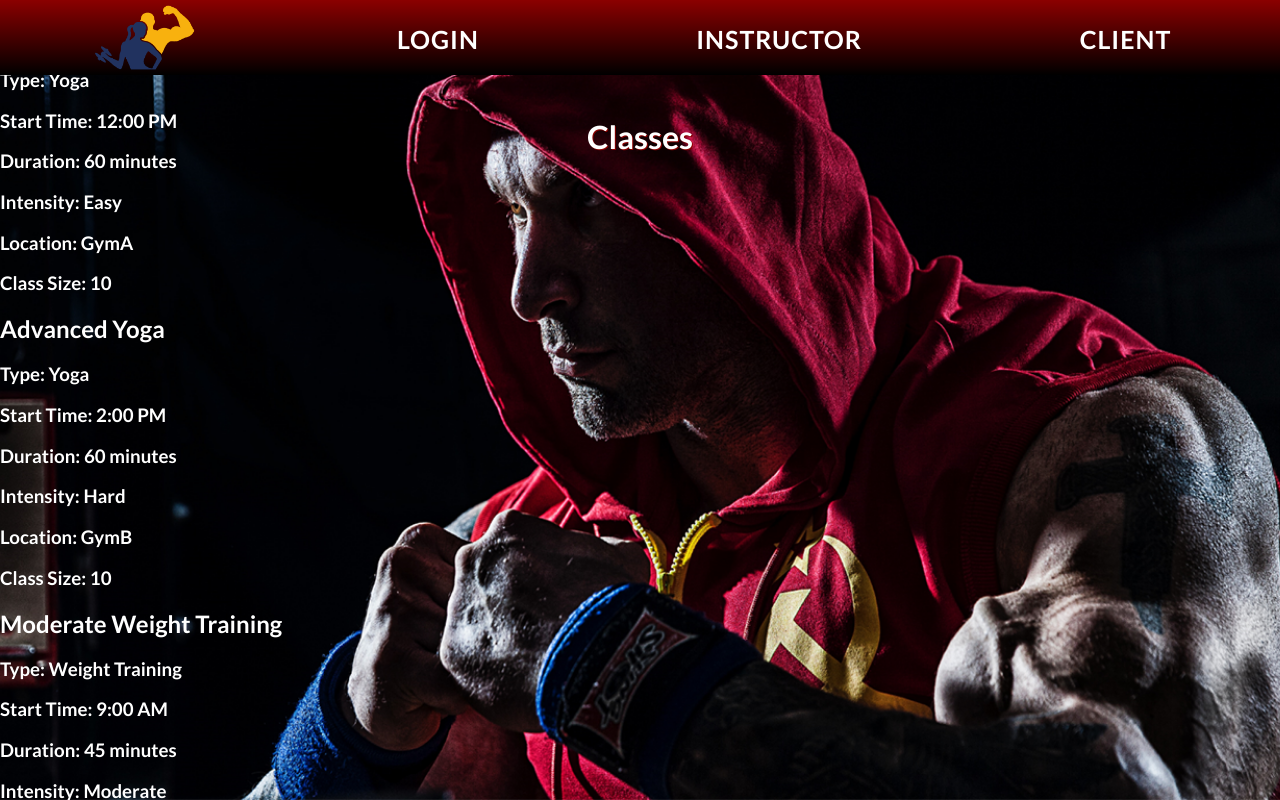
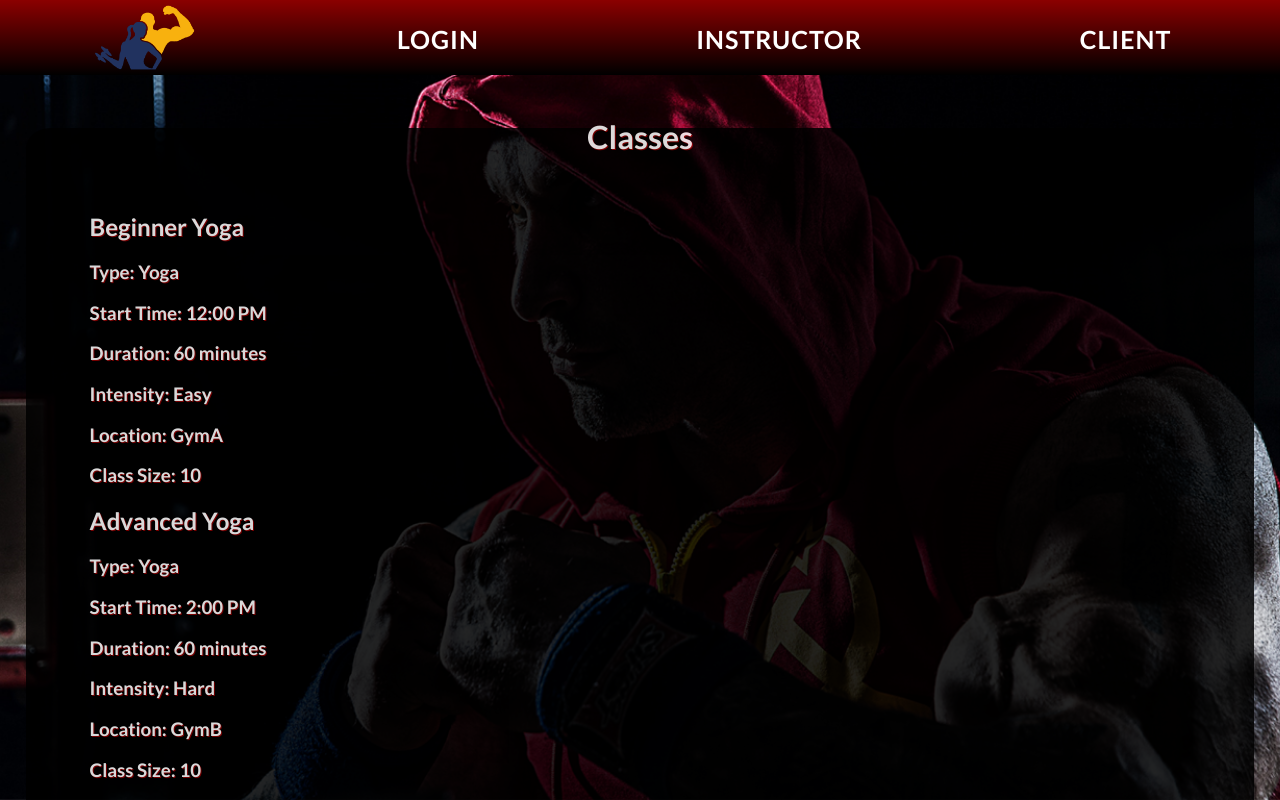
Before and after one commit to Build-Week-AnywhereFitness-1021/front-end, a React (Create React App) app: page /classes in a window 1280 px wide. Built offline with nearby package versions, Linux system fonts and the light colour scheme.

Commit message:
doing some more fixing

```diff
--- a/package.json
+++ b/package.json
@@ -3,6 +3,8 @@
   "version": "0.1.0",
   "private": true,
   "dependencies": {
+    "@material-ui/core": "^4.12.3",
+    "@material-ui/icons": "^4.11.2",
     "@testing-library/jest-dom": "^5.14.1",
     "@testing-library/react": "^11.2.7",
     "@testing-library/user-event": "^12.8.3",
--- a/src/App.js
+++ b/src/App.js
@@ -7,7 +7,6 @@ import ClientPage from './components/Client/ClientPage';
 import ClassesList from './components/Classes/ClassesList';
 import InstructorPage from './components/Instructor/InstructorPage';
 import CreateClassForm from './components/Instructor/CreateClassForm';
-import KettleBells from './Assets/KettleBells.jpg';
 
 function App() {
   return (
--- a/src/components/Cards/ClassCard.js
+++ /dev/null
@@ -1,46 +0,0 @@
-import React from "react";
-import { useHistory } from "react-router-dom";
-import './HomeCards.css';
-
-export const AvailableClassCard = (props) => {
-    const { card } = props;
-    const { push } = useHistory();
-    const handleClick = (e) => {
-        push(`/client/focus/${card.classId}`);
-    };
-    return (
-        <div className="card-available-wrap">
-            <div className="card-available " onClick={handleClick}>
-                <div className="card-info">
-                    <div className="card-available-img-wrap">
-                        <img
-                            src="https://images.unsplash.com/photo-1576678927484-cc907957088c?ixid=MnwxMjA3fDB8MHxwaG90by1wYWdlfHx8fGVufDB8fHx8&ixlib=rb-1.2.1&auto=format&fit=crop&w=334&q=80"
-                            alt="Gym"
-                            className="card-available-img"
-                        />
-                    </div>
-                    <div className="card-name-container">
-                        <h2>{card["class_name"]}</h2>
-                        <p>{card["class_date"]}</p>
-                    </div>
-
-                    <div className="card-time-duration-type-container">
-                        <div className="card-time">
-                            <p>
-                                {card["class_time"]} {card["class_am_or_pm"]}{" "}
-                            </p>
-                        </div>
-                        <div className="card-duration">
-                            <p>{card["class_duration"]} mins</p>
-                        </div>
-                        <div className="card-type">
-                            <p>{card["class_type"]}</p>
-                        </div>
-                    </div>
-                </div>
-            </div>
-        </div>
-    );
-};
-
-export default AvailableClassCard;
--- a/src/components/Cards/HomeCards.css
+++ b/src/components/Cards/HomeCards.css
@@ -1,8 +1,24 @@
-.card-container{
+.cardHolder{
     display: flex;
     flex-wrap: wrap;
+    flex-direction: column;
     justify-content: space-between;
-    margin: 2% 7%;
-    padding: 10%;
+    padding: 5%;
+}
+div.cardHolder {
+     display:flex;
+     flex-direction: column;
+     margin: 10% 2%;
+     flex-wrap:wrap;
+     background-color: black;
+     opacity:85%;
+     border-radius: 2%;
+     box-shadow: darkred;
+     text-shadow: 1px 1px darkred;
+ }
+div.cardHolder h1 {
+    margin-top: -5%;
+}
+div.cardHolder .cards {
 
 }
--- a/src/components/Classes/ClassesList.js
+++ b/src/components/Classes/ClassesList.js
@@ -1,8 +1,8 @@
 import React, { useEffect, useState } from "react";
 import axiosWithAuth from '../Login/utils/axiosWithAuth';
 import ClassComponent from "./ClassComponent";
-import ClassCard from '../Cards/ClassCard';
 import initialClassesList from '../dummyData/initialClassesList';
+import '../Cards/HomeCards.css';
 
 const ClassesList = () => {
     // const [classes, setClasses] = useState([]);
--- a/src/components/Client/ClassSchema.js
+++ b/src/components/Client/ClassSchema.js
@@ -7,4 +7,5 @@ const formSchema = yup.object().shape({
     .min(2, 'Name must be at least 2 characters long.'),
 })
 
+
 export default formSchema
--- a/src/index.css
+++ b/src/index.css
@@ -243,12 +243,3 @@ a.addClasses {
   box-shadow: 1px 1px darkgray;
   background-color: white;
 }
-
-/* Classes Page Styling */
-div.cardHolder {
-  display:flex;
-  flex-direction: column;
-}
-div.cardHolder h1 {
-  margin-top: -5%;
-}
```
Also changed, not shown: 1 other file (tests, documents, lock files or other folders).
